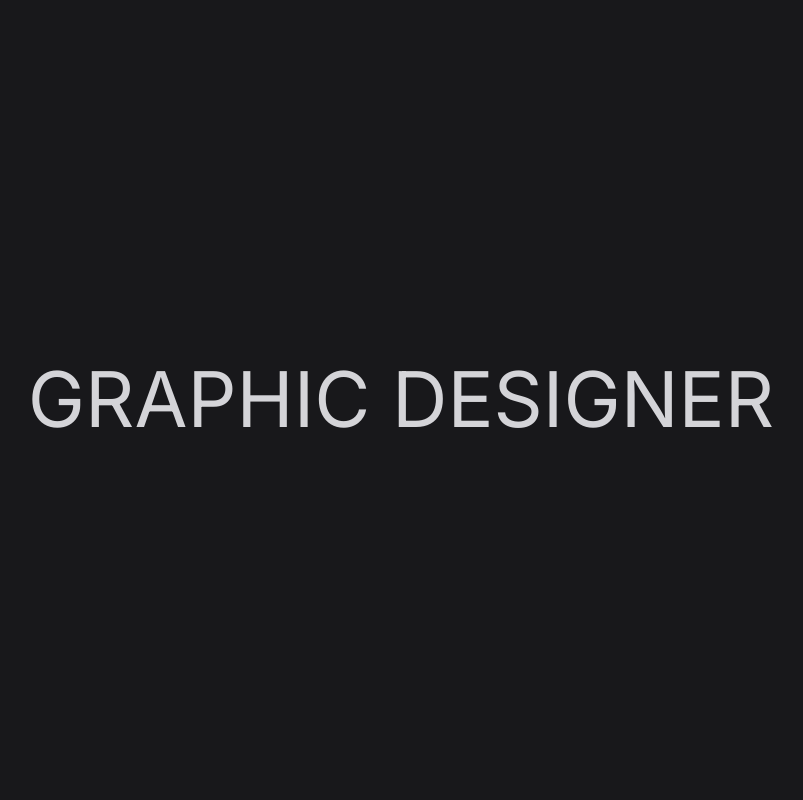
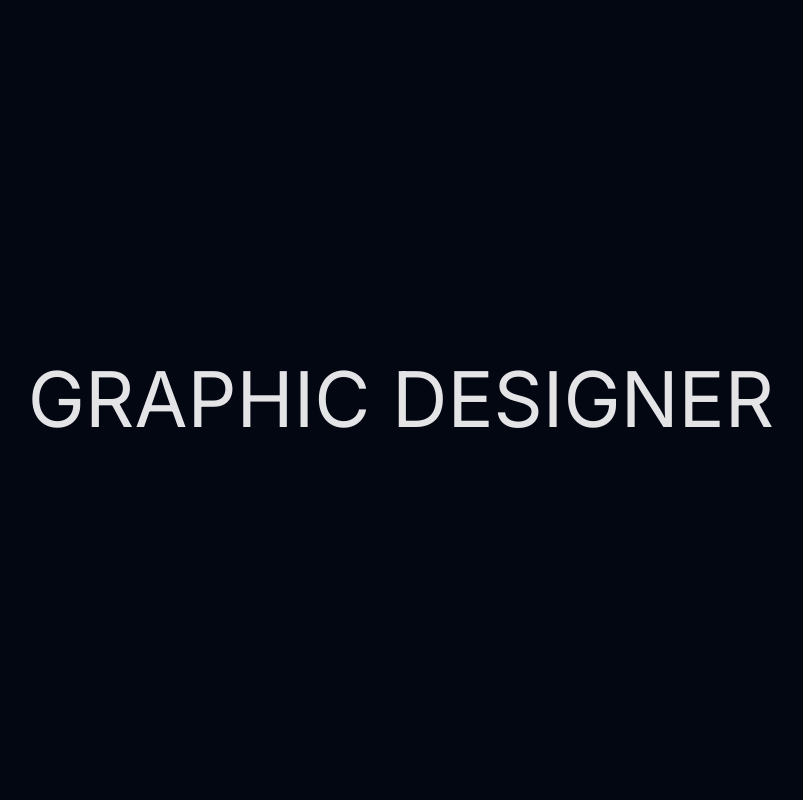
Before and after one commit to BrunoEijiMine/my-portfolio-react, a React (Create React App) app: page / in a window 1280 px wide. Shown: the top 800 px of the page, without its empty margins (239-1042 px from the left). Built offline with nearby package versions, Linux system fonts and the light colour scheme.

Commit message:
alteração de cores

```diff
--- a/src/main.css
+++ b/src/main.css
@@ -1,10 +1,10 @@
 @import url('https://fonts.googleapis.com/css2?family=Inter:wght@100..900&display=swap');
 
 :root{
-    --background: #18181b;
-    --mainColor: #18181b;
+    --background: #030712;
+    --mainColor: #030712;
     --secondaryColor: #dbeafe;
-    --textColor: #d4d4d8;
+    --textColor: #e4e4e7;
     --borderColor: #27272a;
 
     --text-xs-font-size: 0.75rem; /* 12px */
```
